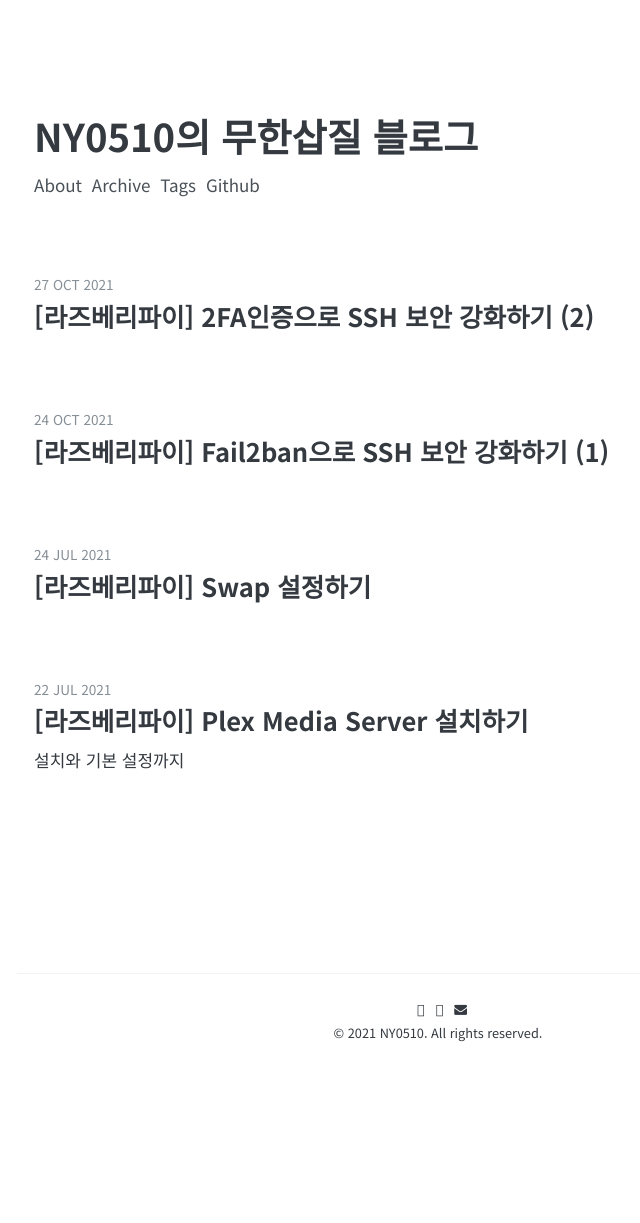
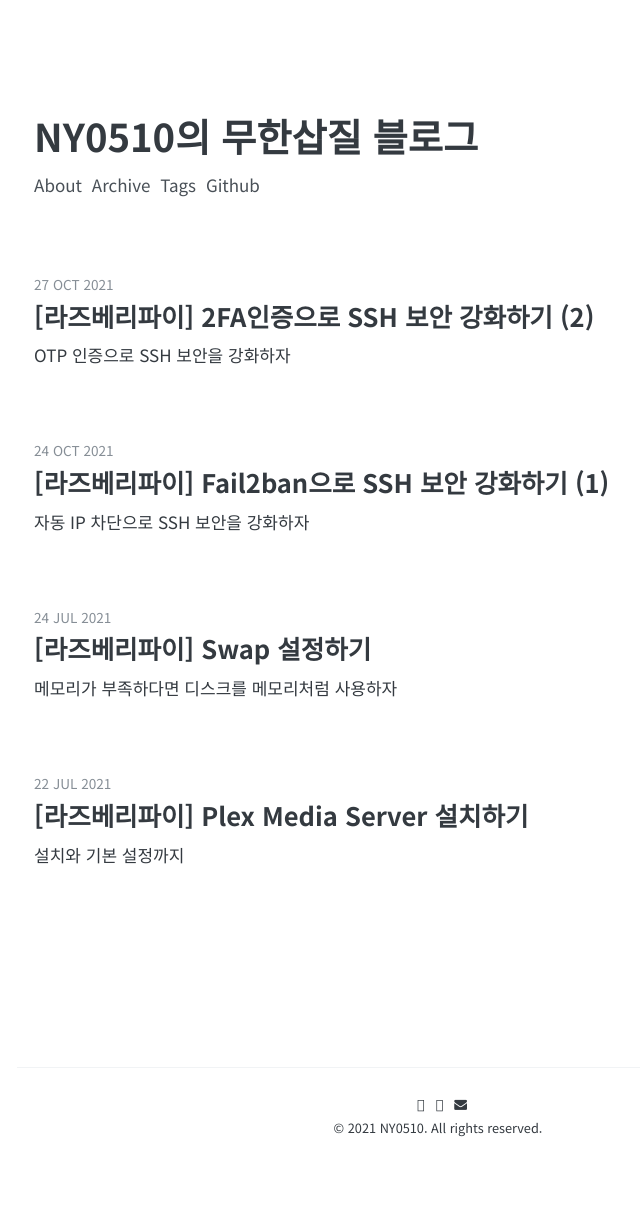
Before and after one commit to NY0510/Blog.old, a Jekyll site: the page built from index.html, in a window 1280 px wide. Shown: the whole page, without its empty margins (202-842 px from the left). Built offline with Jekyll 4.4.1, drawn with Linux system fonts in a browser that asks for light colours; some web fonts are replaced; the list of posts is cut into pages by our own code; before the commit the page ends 1129 px from its top, so only the background shows below that.

Commit message:
설명 추가

```diff
--- a/_posts/2021-07-24-setting-up-swap-on-raspberry-pi.md
+++ b/_posts/2021-07-24-setting-up-swap-on-raspberry-pi.md
@@ -1,6 +1,7 @@
 ---
 layout: post
 title: "[라즈베리파이] Swap 설정하기"
+description: "메모리가 부족하다면 디스크를 메모리처럼 사용하자"
 comments: true
 tags:
   - Raspberry PI
--- a/_posts/2021-10-24-setting-up-fail2ban-on-raspberry-pi.md
+++ b/_posts/2021-10-24-setting-up-fail2ban-on-raspberry-pi.md
@@ -2,6 +2,7 @@
 
 layout: post
 title: "[라즈베리파이] Fail2ban으로 SSH 보안 강화하기 (1)"
+description: "자동 IP 차단으로 SSH 보안을 강화하자"
 comments: true
 tags:
   - Raspberry PI
--- a/_posts/2021-10-27-setting-up-ssh-otp-on-raspberry-pi.md
+++ b/_posts/2021-10-27-setting-up-ssh-otp-on-raspberry-pi.md
@@ -1,6 +1,7 @@
 ---
 layout: post
 title: "[라즈베리파이] 2FA인증으로 SSH 보안 강화하기 (2)"
+description: "OTP 인증으로 SSH 보안을 강화하자"
 comments: true
 tags:
   - Raspberry PI
```
